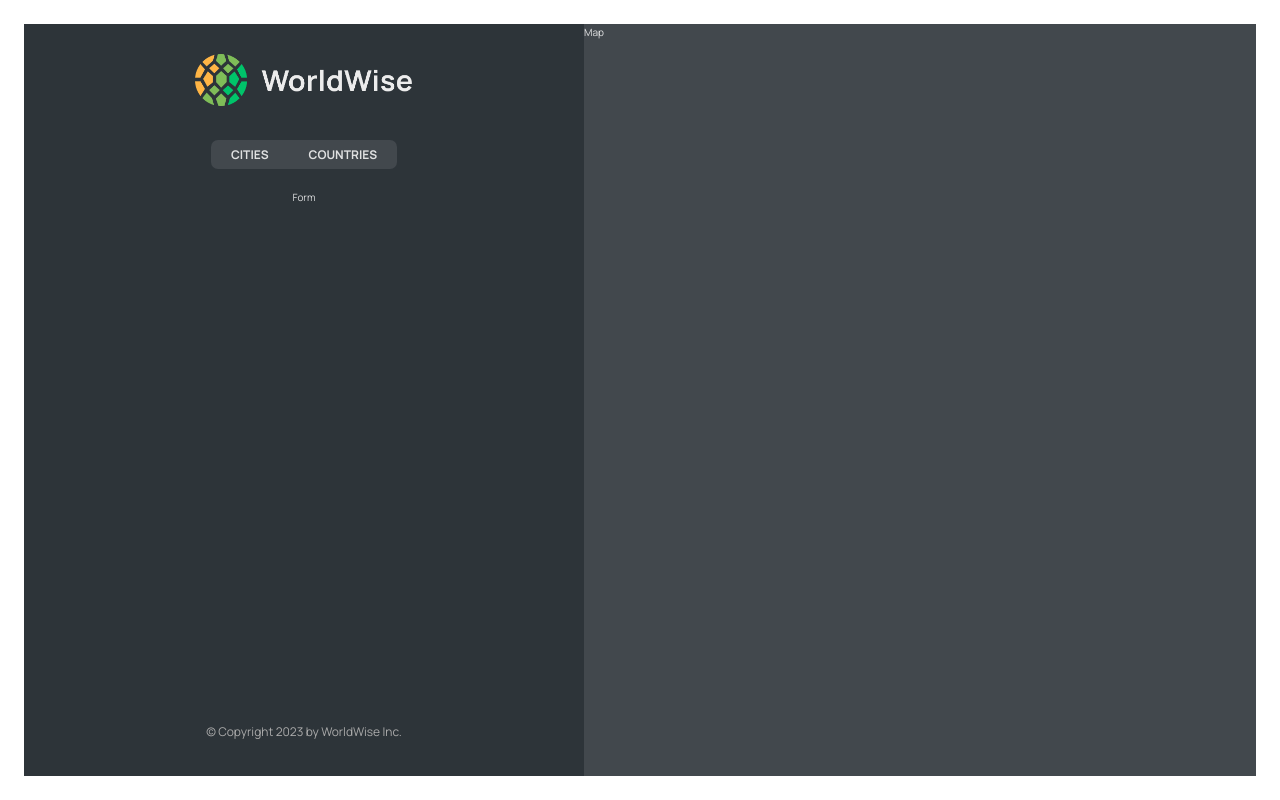
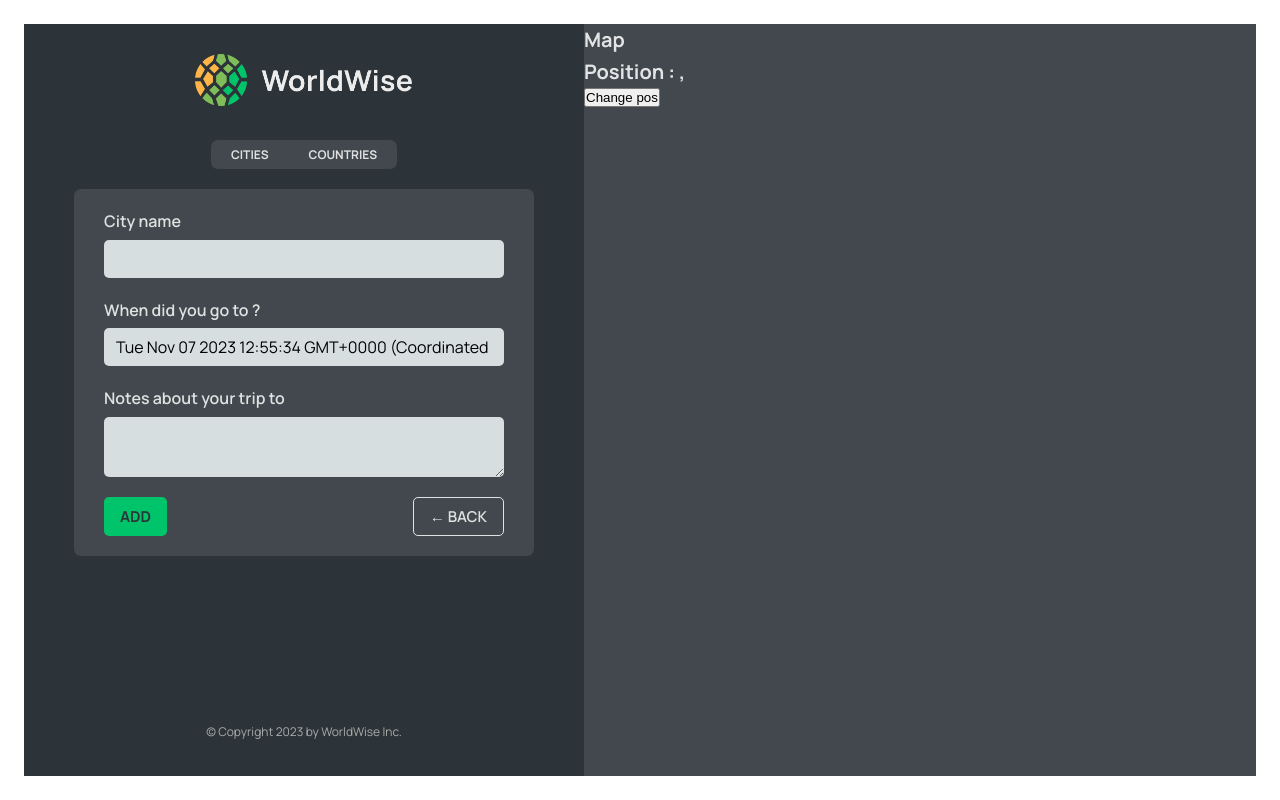
Before and after one commit to AmirrezaAminian/WordWise, a React (Vite) app: page /app/form in a window 1280 px wide. Built offline with nearby package versions, Linux system fonts and the light colour scheme; data requests are answered from the project's data file.

Commit message:
218 - Programmatic Navigation with useNavigate

```diff
--- a/src/App.jsx
+++ b/src/App.jsx
@@ -9,6 +9,7 @@
 import { useEffect, useState } from "react";
 import CountriesList from "./components/CountryList";
 import City from "./components/City";
+import Form from "./components/Form";
 
 const BASE_URL = "http://localhost:3000";
 
@@ -55,7 +56,7 @@
             path="countries"
             element={<CountriesList cities={cities} isLoading={isLoading} />}
           />
-          <Route path="form" element={<p>Form</p>} />
+          <Route path="form" element={<Form />} />
         </Route>
         <Route path="login" element={<Login />} />
         <Route path="*" element={<PageNotFound />} />
--- /dev/null
+++ b/src/components/Button.jsx
@@ -0,0 +1,10 @@
+import React from "react";
+import styles from "./Button.module.css";
+
+export default function Button({ children, onClick, type }) {
+  return (
+    <button onClick={onClick} className={`${styles.btn } ${styles[type]}`}>
+      {children}
+    </button>
+  );
+}
--- a/src/components/City.jsx
+++ b/src/components/City.jsx
@@ -1,4 +1,4 @@
-import { useParams } from "react-router-dom";
+import { useParams, useSearchParams } from "react-router-dom";
 import styles from "./City.module.css";
 
 const formatDate = (date) =>
@@ -10,6 +10,12 @@
   }).format(new Date(date));
 
 function City() {
+
+  const [searchParams , setSearchParams]= useSearchParams()
+
+
+  const lat = searchParams.get('lat')
+  const lng = searchParams.get('lng')
 
   const {id} = useParams()
 
@@ -24,7 +30,9 @@
   const { cityName, emoji, date, notes } = currentCity;
 
   return (
-      <h1>City {id}</h1>
+      <>
+        city
+      </>
 
 
 
--- a/src/components/CityItem.jsx
+++ b/src/components/CityItem.jsx
@@ -12,11 +12,11 @@
   }).format(new Date(date));
 
 export default function CityItem({ city }) {
-  const { cityName, emoji, date , id} = city;
+  const { cityName, emoji, date , id , position} = city;
 
   return (
     <li >
-      <Link className={styles.cityItem} to={`${id}`}>
+      <Link className={styles.cityItem} to={`${id}?lat=${position.lat}&lng=${position.lng}`}>
         <span className={styles.emoji}>
           <img src={emoji} alt="countries" />
         </span>
--- a/src/components/CountryList.jsx
+++ b/src/components/CountryList.jsx
@@ -21,7 +21,7 @@
   return (
     <ul className={styles.countryList}>
       {countries.map((country) => (
-        <CountryItem country={country} key={country.id} />
+        <CountryItem country={country} key={country.country} />
       ))}
     </ul>
   );
--- a/src/components/Form.jsx
+++ b/src/components/Form.jsx
@@ -3,6 +3,8 @@
 import { useState } from "react";
 
 import styles from "./Form.module.css";
+import Button from "./Button";
+import { Navigate, useNavigate } from "react-router-dom";
 
 export function convertToEmoji(countryCode) {
   const codePoints = countryCode
@@ -13,6 +15,8 @@
 }
 
 function Form() {
+  const navigate = useNavigate();
+
   const [cityName, setCityName] = useState("");
   const [country, setCountry] = useState("");
   const [date, setDate] = useState(new Date());
@@ -49,8 +53,16 @@
       </div>
 
       <div className={styles.buttons}>
-        <button>Add</button>
-        <button>&larr; Back</button>
+        <Button type="primary">Add</Button>
+        <Button
+          type="back"
+          onClick={(e) => {
+            e.preventDefault();
+            navigate(-1);
+          }}
+        >
+          &larr; Back
+        </Button>
       </div>
     </form>
   );
--- a/src/components/Map.jsx
+++ b/src/components/Map.jsx
@@ -1,12 +1,28 @@
-import styles from './Map.module.css'
+import { useNavigate, useSearchParams } from "react-router-dom";
+import styles from "./Map.module.css";
 
+function Map() {
+    const navigate = useNavigate()
+  const [searchParams, setSearchParams] = useSearchParams();
 
-function Map(){
-    return (
-        <div className={styles.mapContainer}>
-            Map
-        </div>
-    )
+  const lat = searchParams.get("lat");
+  const lng = searchParams.get("lng");
+
+  return (
+    <div className={styles.mapContainer} onClick={() => navigate('form')}>
+      <h1>Map </h1>
+      <h1>
+        Position : {lat}, {lng}
+      </h1>
+      <button
+        onClick={() => {
+          setSearchParams({ lat: 23, lng: 50 });
+        }}
+      >
+        Change pos
+      </button>
+    </div>
+  );
 }
 
-export default Map
+export default Map;
```
